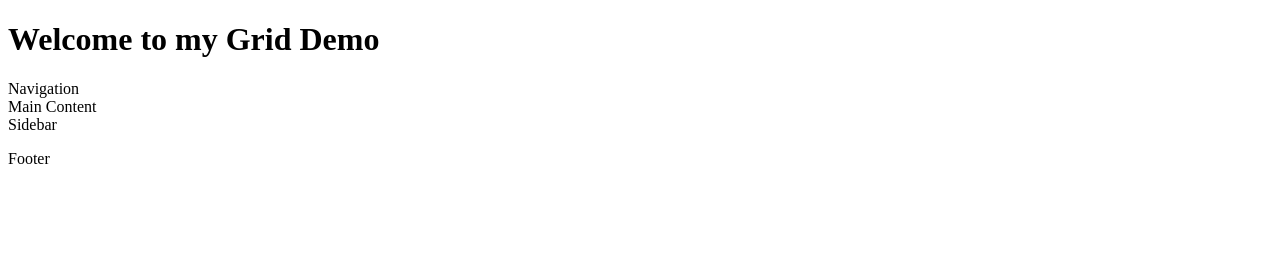
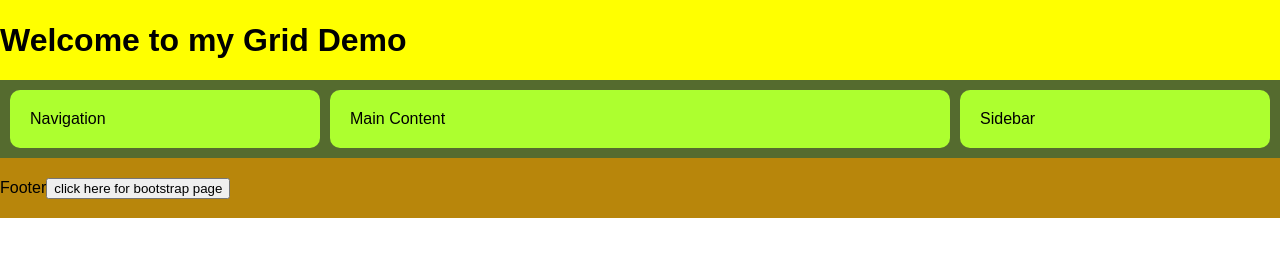
Before and after one commit to brandonsilvi/COOMP001B.Week5LectureActivity, a plain HTML site: page index.html in a window 1280 px wide. Drawn offline with Linux system fonts and the light colour scheme.

Commit message:
main.css finished, linked to bootstrap example. layout added to bootstrap page with links

```diff
--- a/index.html
+++ b/index.html
@@ -20,6 +20,10 @@
 
   <footer>
     <p>Footer</p>
+    <br>
+    <a href="bootstrap.html" rel="bootstrap page">
+    <button>click here for bootstrap page</button>
+    </a>
   </footer>
 </body>
 </html>
--- a/main.css
+++ b/main.css
@@ -0,0 +1,36 @@
+h1 {
+    font-size: 32px;
+}
+
+body {
+    margin: 0;
+    font-family: Arial, Helvetica, sans-serif;
+    height: 100%;
+    display: grid;
+    grid-template-rows: 80px auto 60px;
+}
+
+header, footer {
+    background-color: yellow;
+    color: black;
+    display: flex;
+    align-items: center
+}
+
+main {
+    background-color: darkolivegreen;
+    display: grid;
+    grid-template-columns: 1fr 2fr 1fr;
+    gap: 10px;
+    padding: 10px;
+}
+
+nav, section, aside {
+    background-color: greenyellow;
+    padding: 20px;
+    border-radius: 10px;
+}
+
+footer {
+    background-color: darkgoldenrod;
+}
```
Also changed, not shown: bootstrap.html (added, +29 -0 lines).
